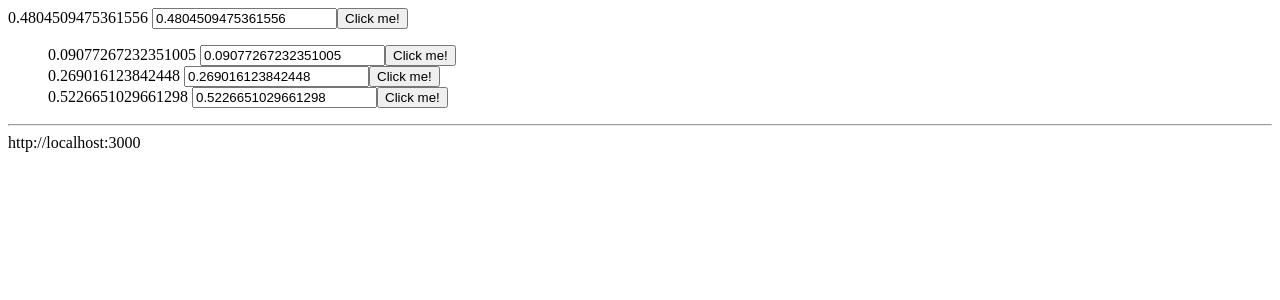
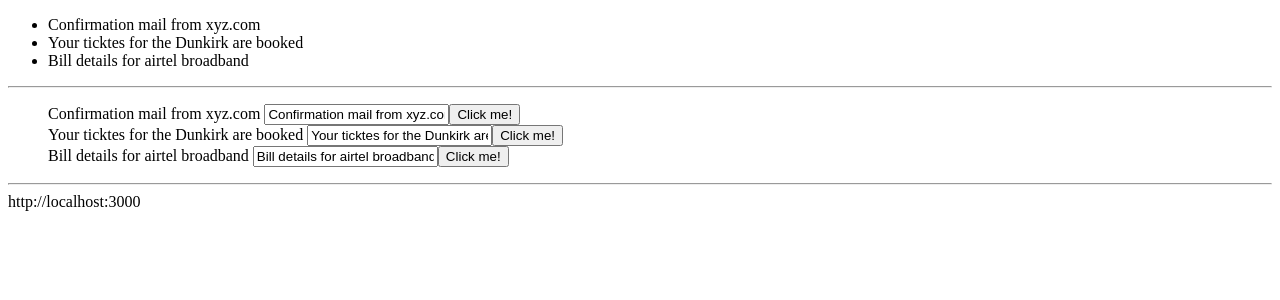
Before and after one commit to vinay-thallam/angular2-fundamentals, an Angular app: page / in a window 1280 px wide. Shown: the top 300 px of the page. Built offline with nearby package versions, Linux system fonts and the light colour scheme.

Commit message:
passing events from angular components using @Output

```diff
--- a/src/app/app.component.html
+++ b/src/app/app.component.html
@@ -1,7 +1,13 @@
 <div>
-  <app-simple-form></app-simple-form>
+  <!-- <app-simple-form></app-simple-form> -->
   <ul>
-    <app-simple-form *ngFor="let message of mail.messages" [msg]="message">
+    <li *ngFor="let message of mail.messages">
+      {{message.text}}
+    </li>
+  </ul>
+  <hr/>
+  <ul>
+    <app-simple-form *ngFor="let message of mail.messages" [msg]="message.text" (update)="onUpdate(message.id, $event.text)">
     </app-simple-form>
   </ul>
   <hr/>
--- a/src/app/app.component.ts
+++ b/src/app/app.component.ts
@@ -12,4 +12,8 @@ export class AppComponent {
   constructor(@Inject('mail') private mail, @Inject('api') private api) {
 
   }
+
+  onUpdate(id, text) {
+  	this.mail.update(id, text);
+  }
 }
--- a/src/app/mail.service.ts
+++ b/src/app/mail.service.ts
@@ -4,10 +4,14 @@ import { Injectable } from '@angular/core';
 export class MailService {
 
   messages= [
-	  "Confirmation mail from xyz.com",
-	  "Your ticktes for the Dunkirk are booked",
-	  "Bill details for airtel broadband"
+	  { id: 0, text: "Confirmation mail from xyz.com"},
+	  { id: 1, text: "Your ticktes for the Dunkirk are booked"},
+	  { id: 2, text: "Bill details for airtel broadband"}
   ]
+
+  update(id, text) {
+  	this.messages = this.messages.map(m => m.id === id ? {id, text} : m)
+  }
 
   constructor() { }
 
--- a/src/app/simple-form/simple-form.component.ts
+++ b/src/app/simple-form/simple-form.component.ts
@@ -1,4 +1,4 @@
-import { Component, OnInit, Input } from '@angular/core';
+import { Component, OnInit, Input, Output, EventEmitter } from '@angular/core';
 
 @Component({
   selector: 'app-simple-form',
@@ -6,7 +6,7 @@ import { Component, OnInit, Input } from '@angular/core';
     <div>
       {{msg}}
       <input #myInput type="text" [(ngModel)]="msg">
-      <button (mouseover)="onClick($event, myInput.value)">Click me!</button>
+      <button (click)="update.emit({text:msg})">Click me!</button>
     </div>
   `,
   styles: []
@@ -14,15 +14,12 @@ import { Component, OnInit, Input } from '@angular/core';
 export class SimpleFormComponent implements OnInit {
 
   @Input() msg;
+  @Output() update = new EventEmitter();
 
   constructor() {
-    setInterval(() => this.msg = Math.random().toString(), 2000);
+    // setInterval(() => this.msg = Math.random().toString(), 2000);
   }
 
-  onClick(event, text) {
-    console.log(event)
-    console.log(text)
-  }
   ngOnInit() {
   }
 
```
